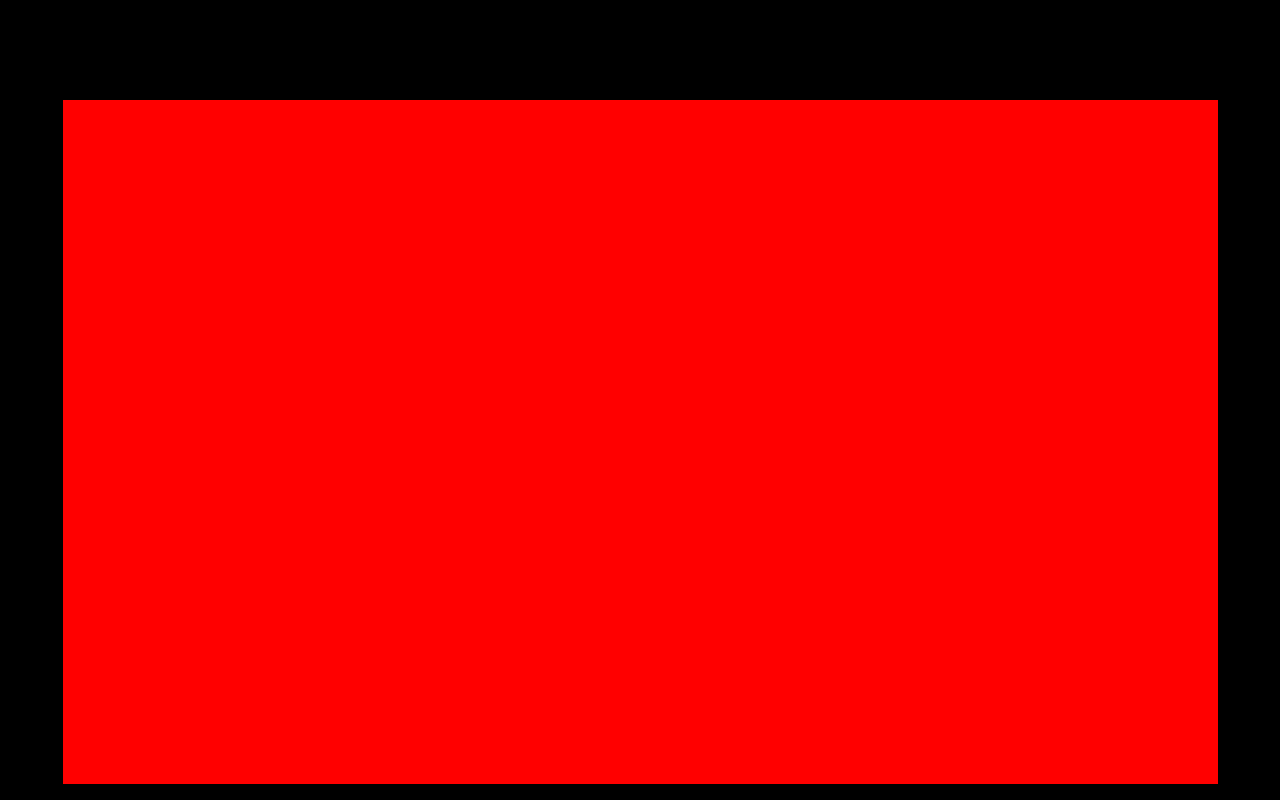
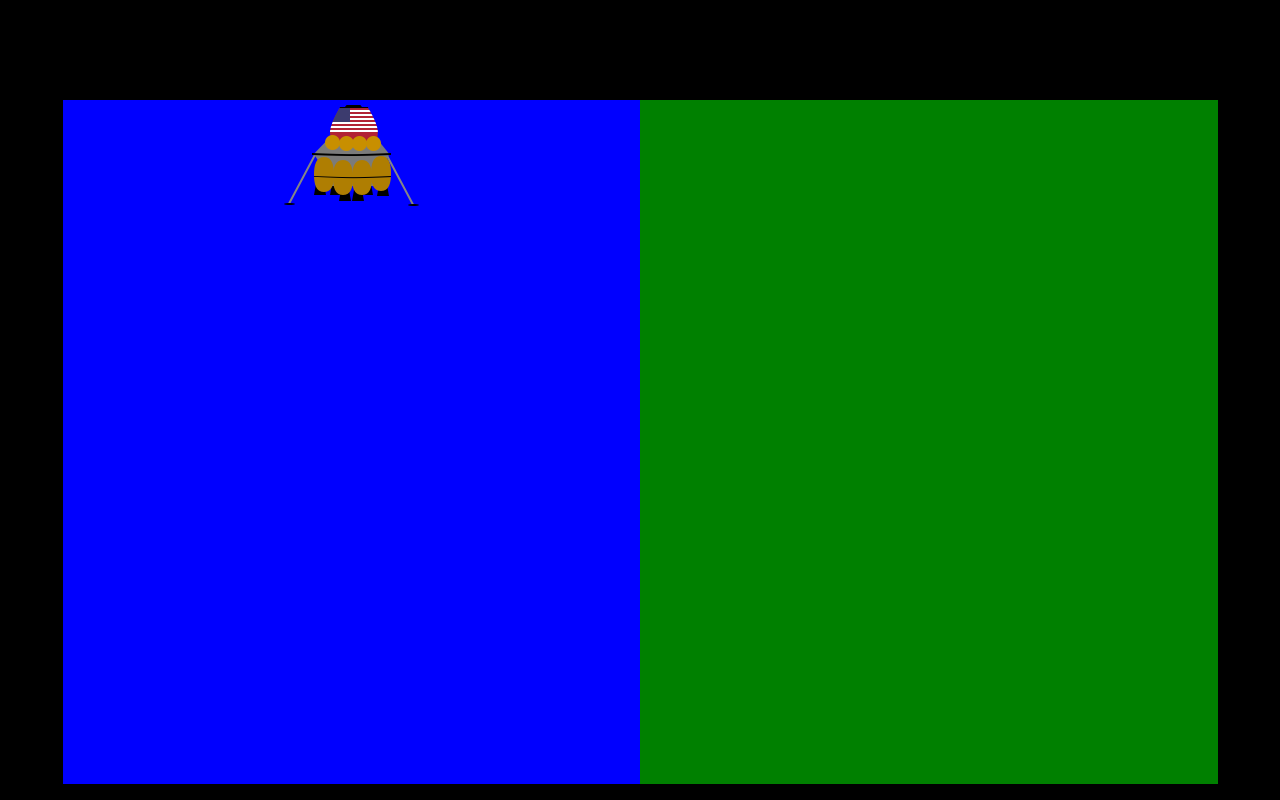
Before and after one commit to bkiggen/typerSpace, a React (Create React App) app: page /#/Battle in a window 1280 px wide. Built offline with nearby package versions, Linux system fonts and the light colour scheme; a web font is replaced by a local one.

Commit message:
develop battle component

```diff
--- a/src/components/Battle.jsx
+++ b/src/components/Battle.jsx
@@ -4,8 +4,6 @@ import styled, { css } from 'styled-components';
 import { Link } from 'react-router-dom';
 import usaShip from './../assets/images/lander.png';
 
-
-function Battle(props){
 
 const BattleDiv = styled.div`
   width: 1155px;
@@ -19,21 +17,74 @@ const BattleDiv = styled.div`
 const Canvas = styled.div`
   width: 1155px;
   height: 684px;
-  background-color: red;
   overflow: hidden;
-  position: relative;
+  display: flex;
 `;
+
+const Half = styled.div`
+
+  ${props => props.left && css`
+    background-color: blue;
+    width: 50%;
+    height: 100%;
+    position: relative;
+  `}
+  ${props => props.right && css`
+    background-color: green;
+    width: 50%;
+    height: 100%;
+  `}
+
+`
+
+
+function Battle(props){
+
+  document.onkeypress = function(e){
+    e = e || window.event;
+    var charCode = e.keyCode || e.which;
+    var charStr = String.fromCharCode(charCode);
+    console.log(charStr);
+
+  }
+
+  function checkLetterInput(keyPressed){
+    let targetLetter = typingContentArray[props.currentLetterPosition];
+    const { dispatch } = props;
+    if(keyPressed === targetLetter){
+      const action = {
+        type: c.UPDATE_CURRENT_LETTER
+      };
+      const secondAction = {
+        type: c.UPDATE_LETTERS_CORRECT
+      };
+      dispatch(action);
+      dispatch(secondAction);
+      if(props.currentLetterPosition === typingContentArray.length - 1){
+        endRound();
+      }
+    } else if (keyPressed !== targetLetter){
+      const incorrectDispatch = {
+        type: c.UPDATE_LETTERS_INCORRECT
+      }
+      dispatch(incorrectDispatch);
+    }
+  };
+
 
 const Lander = styled.img`
   position: absolute;
-  top: -200px;
-  left: 400px;
+  top: 5px;
+  left: 221px;
 `
 
   return (
     <BattleDiv>
       <Canvas>
-
+        <Half left>
+          <Lander src={usaShip}/>
+        </Half>
+        <Half right></Half>
       </Canvas>
     </BattleDiv>
   );
--- a/src/components/Training.jsx
+++ b/src/components/Training.jsx
@@ -162,7 +162,9 @@ function Training(props){
       )
     }
   };
+
   handDecider();
+
   function handDecider(letter){
     if ( !props.isTraining ) {
       handContent = <ButtonDiv>
--- a/src/components/Welcome.jsx
+++ b/src/components/Welcome.jsx
@@ -36,9 +36,6 @@ const EnterButton = styled.button`
   }
 `
 
-
-// <img src={usaShip} style={{position: 'absolute', top:'500px', left:'500px'}}/>
-
 function Welcome(props){
 
   return (
```
